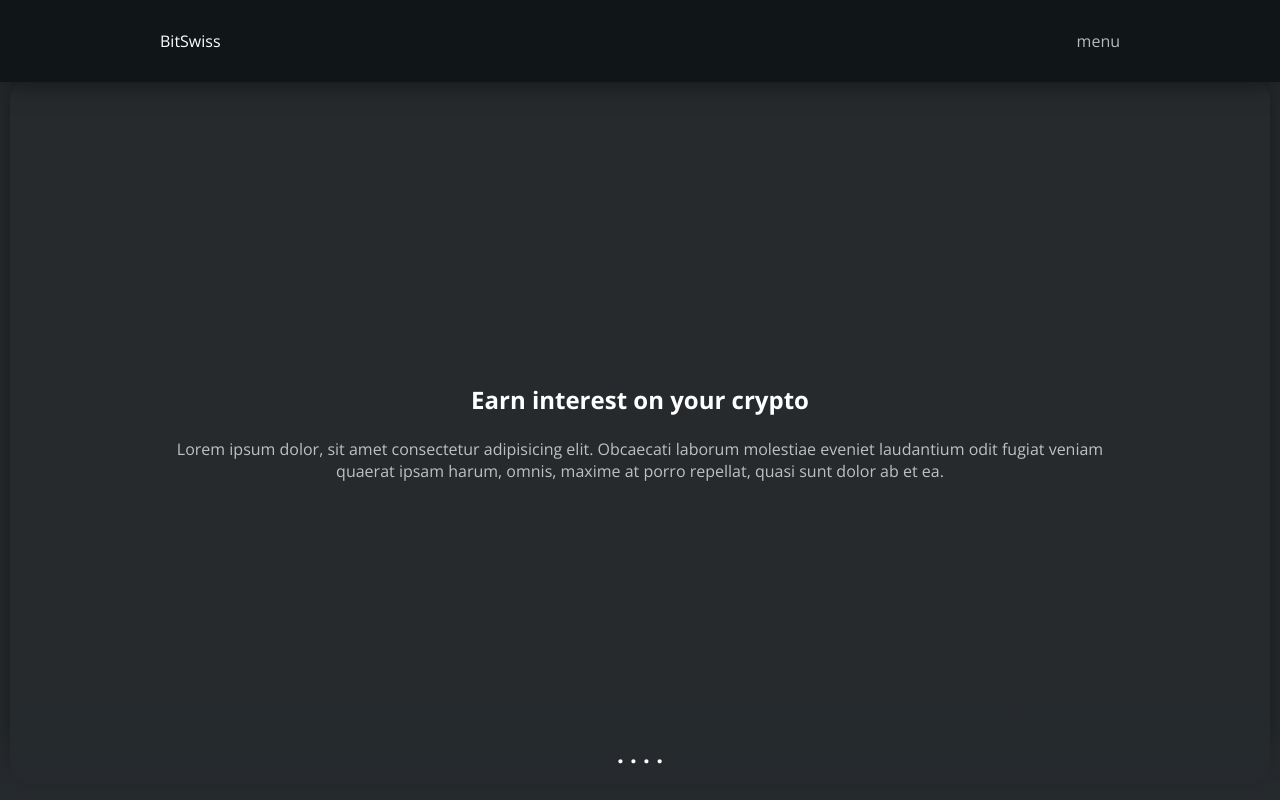
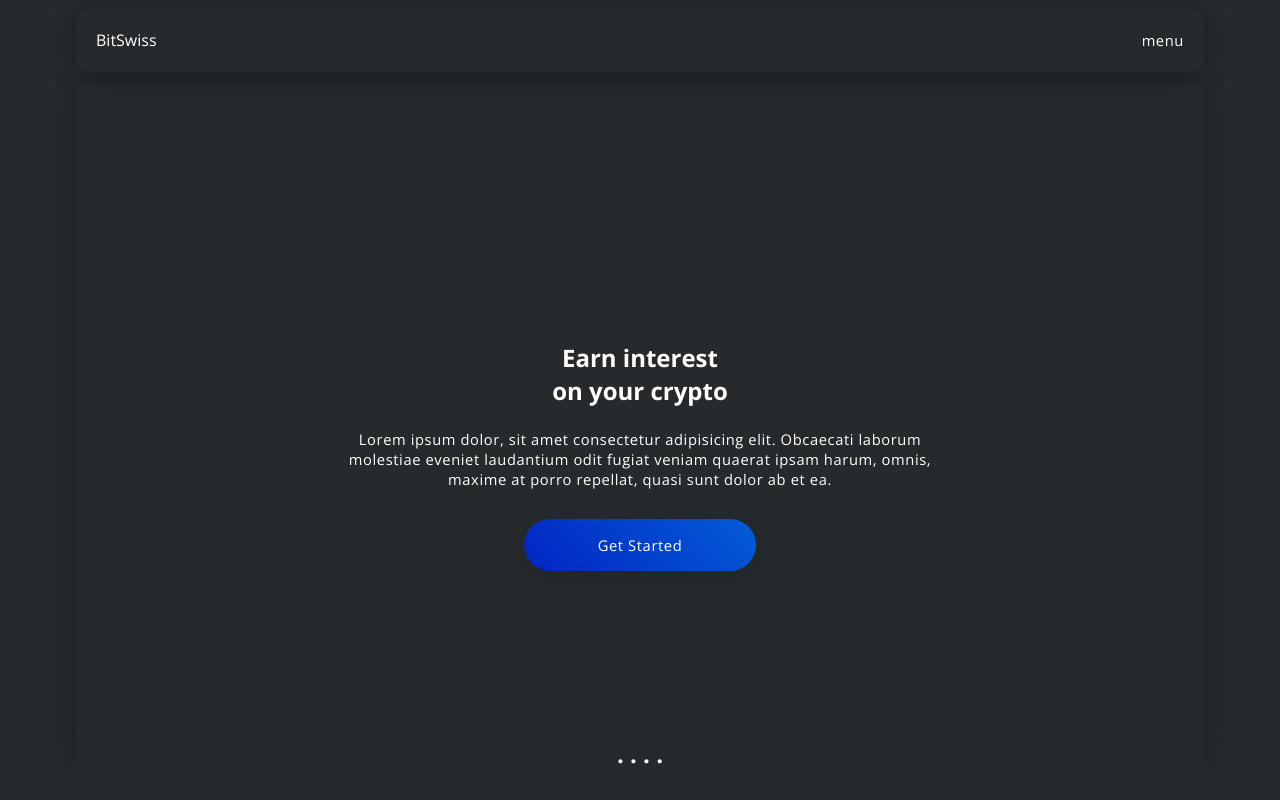
Before and after one commit to lukeberetta/bitswiss, a website: page docs/index.html in a window 1280 px wide. Shown: the top 800 px of the page. Drawn offline with nearby package versions, Linux system fonts and the light colour scheme.

Commit message:
style update

```diff
--- a/docs/index.html
+++ b/docs/index.html
@@ -15,8 +15,8 @@
 
 <body>
 
-  <header>
-    <div class="container">
+  <header class="center">
+    <div class="container card">
       <a href="">BitSwiss</a>
       <nav>
         <a href="">
@@ -26,25 +26,31 @@
     </div>
   </header>
 
-  <main>
-    <section>
-      <div class="container">
-        <h1>Earn interest on your crypto</h1>
+  <main class="center">
+    <section class="container card">
+      <div class="card-body">
+        <h1>Earn interest
+          <br>on your crypto</h1>
         <br>
         <p>Lorem ipsum dolor, sit amet consectetur adipisicing elit. Obcaecati laborum molestiae eveniet laudantium odit fugiat
           veniam quaerat ipsam harum, omnis, maxime at porro repellat, quasi sunt dolor ab et ea.</p>
+        <a href="">
+          <div class="btn btn-hero">
+            <p>Get Started</p>
+          </div>
+        </a>
       </div>
     </section>
-    <section>
-      <div class="container">
+    <section class="container card">
+      <div class="card-body">
         <h1>Low risk. High returns</h1>
         <br>
         <p>Lorem ipsum dolor, sit amet consectetur adipisicing elit. Obcaecati laborum molestiae eveniet laudantium odit fugiat
           veniam quaerat ipsam harum, omnis, maxime at porro repellat, quasi sunt dolor ab et ea.</p>
       </div>
     </section>
-    <section>
-      <div class="container">
+    <section class="container card">
+      <div class="card-body">
         <h1>Unmatched performance</h1>
         <br>
         <p>Lorem ipsum dolor, sit amet consectetur adipisicing elit. Obcaecati laborum molestiae eveniet laudantium odit fugiat
--- a/docs/src/scss/_variables.scss
+++ b/docs/src/scss/_variables.scss
@@ -5,10 +5,14 @@ $font-secondary: "Mono";
 // Colours
 $colour-primary: #f7f7f7;
 $colour-secondary: #f0f0f0;
-$colour-accent: #1111;
+$colour-accent: #111111;
 $colour-background: #262a2d;
 $colour-dark: #101517;
 // FX
-$shadow: 0px 4px 30px -6px rgba(0, 0, 0, .6);
+$shadow: 0px 4px 30px -6px rgba(0, 0, 0, .4);
+$shadow-light: 0px 4px 30px -6px rgba(0, 0, 0, .2);
+$shadow-hover: 0px 4px 50px -10px rgba(0, 0, 0, .3);
+$transition: all .2s;
 // Size
 $container-width: 960px;
+$margin-container: 8px;
--- a/docs/src/scss/style.scss
+++ b/docs/src/scss/style.scss
@@ -18,8 +18,10 @@ body {
 a {
   text-decoration: none;
   color: #fff;
+  transition: $transition;
   &:hover {
-    opacity: .8;
+    opacity: .9;
+    transform: scale(.975);
   }
 }
 
@@ -39,28 +41,18 @@ ul {
 // }
 // Fonts
 p {
-  opacity: .7;
-}
-
-// Styling
-.container {
-  max-width: $container-width;
-  margin: auto;
-  padding: 0 20px;
-  display: flex;
+  font-weight: 100;
+  font-size: .92em;
+  letter-spacing: .6px;
 }
 
 // Header
 header {
   z-index: 9;
-  width: 100%;
   position: fixed;
   top: 0;
   bottom: auto;
-  padding: 30px 0;
-  background-color: $colour-dark;
-  box-shadow: $shadow;
-  background-image: linear-gradient($colour-dark, rgba(0, 0, 0, 0));
+  text-align: center;
   .container {
     flex-direction: row;
     justify-content: space-between;
@@ -78,26 +70,68 @@ footer {
   background-image: linear-gradient( #262a2d00, $colour-background);
 }
 
-// Main
+// Theme
 main {
-  // height: 90vh;
-  margin-top: 60px;
-  width: 100%;
+  margin-top: 75px;
   flex-grow: 1;
   overflow: auto;
   .container {
-    // padding-top: 100px;
     flex-direction: column;
   }
 }
 
-// Section
 section {
+  height: 88vh;
+}
+
+.container {
+  width: 85%; // max-width: $container-width;
+  background-color: $colour-background;
+  margin: $margin-container;
+  padding: 20px;
+  display: flex;
+  align-items: center;
+}
+
+.card {
+  box-shadow: $shadow;
+  border-radius: 10px;
+  border: 1px solid rgba(0, 0, 0, 0.15);
+}
+
+.card-body {
+  height: 100%;
+  max-width: 600px;
+  display: flex;
+  flex-direction: column;
+  justify-content: center;
+  align-items: center;
+}
+
+.center {
   display: flex;
   flex-direction: column;
   align-items: center;
-  height: 88vh;
-  border-radius: 20px;
-  margin: 20px 10px;
-  box-shadow: $shadow;
+  width: 100%;
 }
+
+// Buttons
+.btn {
+  background-image: linear-gradient(45deg, #0224c3, #025dd6);
+  border-radius: 100px;
+  padding: 16px;
+  margin-top: 30px;
+  width: 200px;
+  box-shadow: $shadow-light;
+  transition: $transition;
+  cursor: pointer;
+  p {
+    opacity: 1;
+  }
+  &:hover {
+    box-shadow: $shadow-hover;
+  }
+  &:active {
+    transform: scale(.95);
+  }
+}
--- a/gulpfile.js
+++ b/gulpfile.js
@@ -1,10 +1,12 @@
 const gulp = require("gulp");
+const plumber = require("gulp-plumber");
 const sass = require("gulp-sass");
 const autoprefixer = require('gulp-autoprefixer');
 const browserSync = require("browser-sync").create();
 
 // Compile sass
 gulp.task("sass", () => gulp.src(["./docs/src/scss/*.scss"])
+  .pipe(plumber())
   .pipe(sass())
   .pipe(autoprefixer({
     browsers: ['last 2 versions'],
--- a/package.json
+++ b/package.json
@@ -12,6 +12,7 @@
     "browser-sync": "^2.24.5",
     "gulp": "^3.9.1",
     "gulp-autoprefixer": "^5.0.0",
+    "gulp-plumber": "^1.2.0",
     "gulp-sass": "^4.0.1"
   }
 }
```
Also changed, not shown: docs/src/css/style.css, 1 other file.
